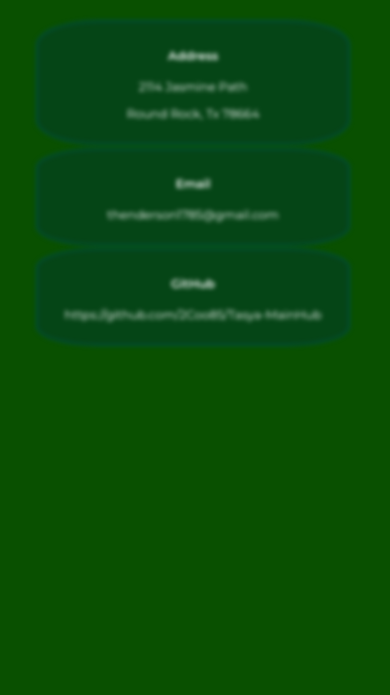
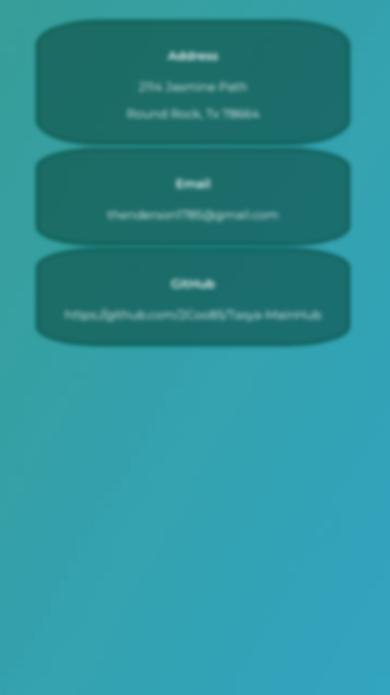
Before and after one commit to 2Coo85/Tasya-MainHub, a website: page contact.html in a window 390 px wide. Shown: the part 149-844 px from the top of the page. Drawn offline with Linux system fonts and the light colour scheme.

Commit message:
updated pathways for background images

```diff
--- a/sass/base/_base.scss
+++ b/sass/base/_base.scss
@@ -6,12 +6,12 @@
 
 .primary{
     @include background-style;
-    background-image: url(Tasya-MainHub/img/green-waterfall.jpg);
+    background-image: url(/img/green-waterfall.jpg);
 }
 
 .secondary{
     @include background-style2;
-    background-image: url(Tasya-MainHub/img/gradient.jpg), url(Tasya-MainHub/img/blurry-waterfall.jpg);
+    background-image: url(img/gradient.jpg), url(img/blurry-waterfall.jpg);
     background-blend-mode: overlay;
 }
 
--- a/sass/pages/_media-phone.scss
+++ b/sass/pages/_media-phone.scss
@@ -1,6 +1,6 @@
 @media screen and (max-width: 600px){
     .secondary{
-        background-image: url(Tasya-MainHub/img/gradient.jpg);
+        background-image: url(img/gradient.jpg);
         background-color: #095000;
         background-blend-mode: difference;
         background-attachment: fixed;
```
Also changed, not shown: css/blurry-waterfall.jpg (deleted), css/gradient.jpg (deleted), css/green-waterfall.jpg (deleted), css/style3.css.
